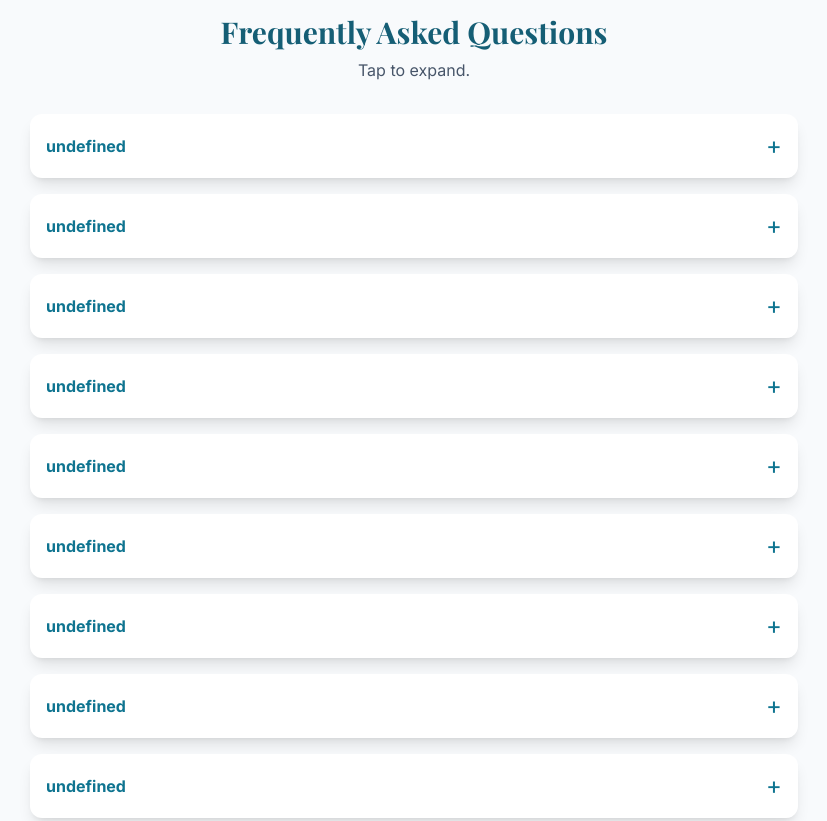
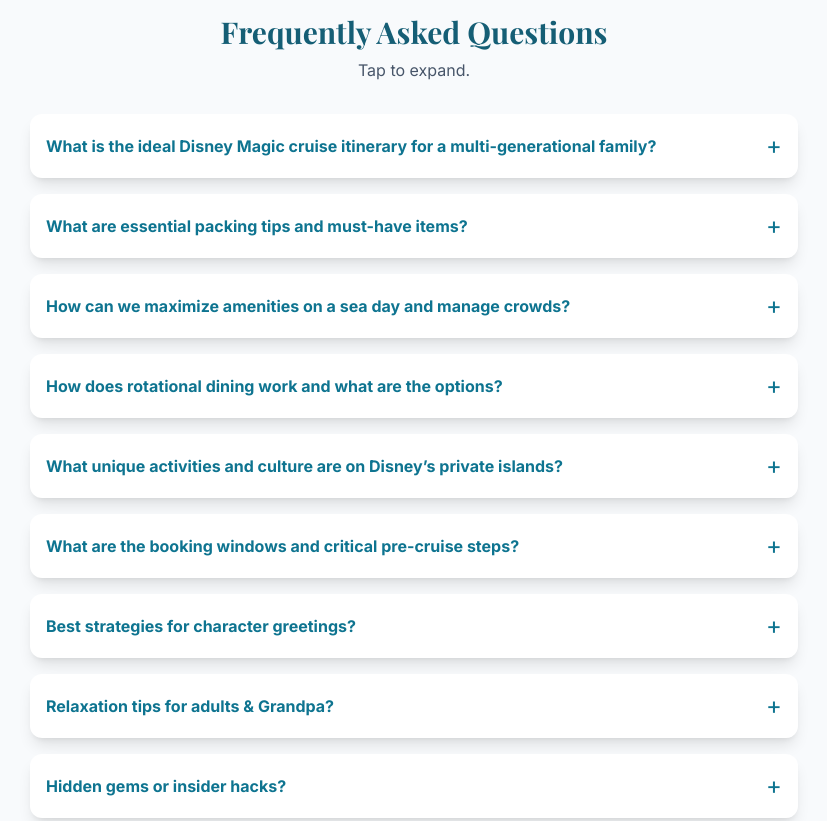
Before and after one commit to EGSPrompt/disneycruise, a plain HTML site: page index.html in a window 1280 px wide. Shown: the part 2820-3641 px from the top of the page, without its empty margins (226-1053 px from the left). Drawn offline with nearby package versions, Linux system fonts and the light colour scheme.

Commit message:
faq fix index.html

```diff
--- a/index.html
+++ b/index.html
@@ -346,51 +346,42 @@
       "At Castaway Cay, walk from the ship instead of taking the tram to see characters. Go snorkeling for the underwater hidden Mickeys! Consider staying until the last 15-30 minutes at Castaway Cay to enjoy fewer crowds. At Lookout Cay, be prepared for a sunny walk on the pier — bring hats! Wagons for young children and golf carts for mobility assistance are available. Cabanas at Lookout Cay are complimentary but limited and should be reserved early. Lookout Cay snorkeling visibility is best near the rocky outcrop by the cabanas; bring your own mask to skip rental lines. Plan to return to the Nassau ship by approximately 2:00 p.m. to avoid depot congestion. Pack an insect-repellent wipe for trail hikes."
   }
   ],
-  faq: [
+faq: [
   {
-    question: "What is the ideal Disney Magic cruise itinerary for a multi-generational family?",
-    answer:
-      "The recommended 5-night Bahamian itinerary (Aug 22–27 2025) balances child-centric magic with adult relaxation. Stops: Castaway Cay, Nassau, Lookout Cay, plus one sea day."
+    q: "What is the ideal Disney Magic cruise itinerary for a multi-generational family?",
+    a: "The recommended 5-night Bahamian itinerary (Aug 22–27 2025) balances child-centric magic with adult relaxation. Stops: Castaway Cay, Nassau, Lookout Cay, plus one sea day."
   },
   {
-    question: "What are essential packing tips and must-have items?",
-    answer:
-      "Pack multiple swimsuits (August humidity), reef-safe sunscreen, hats, comfy shoes, water shoes, reusable bottles, small toys for downtime, Pirate-Night attire, a flashlight/night-light, magnetic door décor, and a day bag. Keep your Key-to-the-World card & photo ID handy."
+    q: "What are essential packing tips and must-have items?",
+    a: "Pack multiple swimsuits (August humidity), reef-safe sunscreen, hats, comfy shoes, water shoes, reusable bottles, small toys for downtime, Pirate-Night attire, a flashlight/night-light, magnetic door décor, and a day bag. Keep your Key-to-the-World card & photo ID handy."
   },
   {
-    question: "How can we maximize amenities on a sea day and manage crowds?",
-    answer:
-      "Hit pools early/late or during main dining and showtimes, use Oceaneer Club/Lab for kids, try family game shows in D Lounge or Buena Vista Theatre movies, relax at Palo, Senses Spa, or Quiet Cove Pool. Forward/aft elevators beat mid-ship crowds. Port days = empty ship."
+    q: "How can we maximize amenities on a sea day and manage crowds?",
+    a: "Hit pools early/late or during main dining and showtimes, use Oceaneer Club/Lab for kids, try family game shows in D Lounge or Buena Vista Theatre movies, relax at Palo, Senses Spa, or Quiet Cove Pool. Forward/aft elevators beat mid-ship crowds. Port days = empty ship."
   },
   {
-    question: "How does rotational dining work and what are the options?",
-    answer:
-      "You rotate through Rapunzel’s Royal Table, Lumière’s, and Animator’s Palate with the same servers. Rapunzel’s has a dinner show; Animator’s brings drawings to life. Request rotations in advance. Adult-only Palo/Remy require resos. Free BBQ lunches on both private islands."
+    q: "How does rotational dining work and what are the options?",
+    a: "You rotate through Rapunzel’s Royal Table, Lumière’s, and Animator’s Palate with the same servers. Rapunzel’s has a dinner show; Animator’s brings drawings to life. Request rotations in advance. Adult-only Palo/Remy require reservations. Free BBQ lunches on both private islands."
   },
   {
-    question: "What unique activities and culture are on Disney’s private islands?",
-    answer:
-      "Castaway Cay: Family Beach, Pelican Plunge, Snorkeling Lagoon (hidden Mickeys), Stingray Adventure, Cookie’s BBQ, 5 K, bikes. Lookout Cay: Rush Out Gush Out, Junkanoo Celebration, nature trail, Sebastian’s Cove, True-True BBQ, local art market (pier walk is sunny—bring hats!)."
+    q: "What unique activities and culture are on Disney’s private islands?",
+    a: "Castaway Cay: Family Beach, Pelican Plunge, Snorkeling Lagoon (hidden Mickeys), Stingray Adventure, Cookie’s BBQ, 5 K, bikes. Lookout Cay: Rush Out Gush Out, Junkanoo Celebration, nature trail, Sebastian’s Cove, True-True BBQ, local art market (pier walk is sunny—bring hats!)."
   },
   {
-    question: "What are the booking windows and critical pre-cruise steps?",
-    answer:
-      "Book Port Adventures and ticketed meets 75 days out (12:01 a.m. ET) for first-time cruisers; Royal Gathering 30 days out. Online check-in/PAT opens 30 days. Download Navigator app, request dining rotations, and prep a day bag & autograph item."
+    q: "What are the booking windows and critical pre-cruise steps?",
+    a: "Book Port Adventures and ticketed meets 75 days out (12:01 a.m. ET) for first-time cruisers; Royal Gathering 30 days out. Online check-in/PAT opens 30 days. Download Navigator app, request dining rotations, and prep a day bag & autograph item."
   },
   {
-    question: "Best strategies for character greetings?",
-    answer:
-      "‘Heart’ characters in the Navigator app, arrive 15 min early, stagger lines if two adults, watch for unscheduled pop-ups, evenings/port days are quietest. Characters also appear at dinner and deck parties. Bring autograph books and cameras."
+    q: "Best strategies for character greetings?",
+    a: "‘Heart’ characters in the Navigator app, arrive 15 min early, stagger lines if two adults, watch for unscheduled pop-ups, evenings/port days are quietest. Characters also appear at dinner and deck parties. Bring autograph books and cameras."
   },
   {
-    question: "Relaxation tips for adults & Grandpa?",
-    answer:
-      "Use adult-exclusive Palo, Senses Spa (Rainforest Room!), Quiet Cove Pool, lounges (Keys, O'Gill's, Soul Cat). Serenity Bay on islands, stay onboard during port days for empty ship, low-stress activities: 5 K, bike rentals, lighthouse trail, glass-bottom boat."
+    q: "Relaxation tips for adults & Grandpa?",
+    a: "Use adult-exclusive Palo, Senses Spa (Rainforest Room!), Quiet Cove Pool, lounges (Keys, O'Gill's, Soul Cat). Serenity Bay on islands; stay onboard during port days for an empty ship. Low-stress activities: 5 K, bike rentals, lighthouse trail, glass-bottom boat."
   },
   {
-    question: "Hidden gems or insider hacks?",
-    answer:
-      "Order free Mickey bars via room service; ride AquaDunk after 5 p.m. embark day; secret Deck 7 Aft verandah; check laundry via Navigator; room-service breakfast on port mornings; secret pineapple-rum glaze at Cookie’s BBQ; mail postcards from Castaway’s post office; cabana wait-list at Guest Services Day 2; best Lookout Cay snorkeling near rocky outcrop; Pirate-Night fireworks spot: Deck 10 starboard mid-ship 15 min early; Mid-Ship Detective Agency game; decorate your door with magnets."
+    q: "Hidden gems or insider hacks?",
+    a: "Order free Mickey bars via room service; ride AquaDunk after 5 p.m. on embarkation day; visit the secret Deck 7 Aft verandah; monitor laundry via Navigator; room-service breakfast on port mornings; request the pineapple-rum glaze at Cookie’s BBQ; mail postcards from Castaway’s post office; join the cabana wait-list (Guest Services, Day 2); best Lookout Cay snorkeling near the rocky outcrop—bring your own mask; Pirate-Night fireworks spot: Deck 10 starboard mid-ship rail 15 min early; play Mid-Ship Detective Agency; decorate your stateroom door with magnets."
   }
 ],
 };
```
